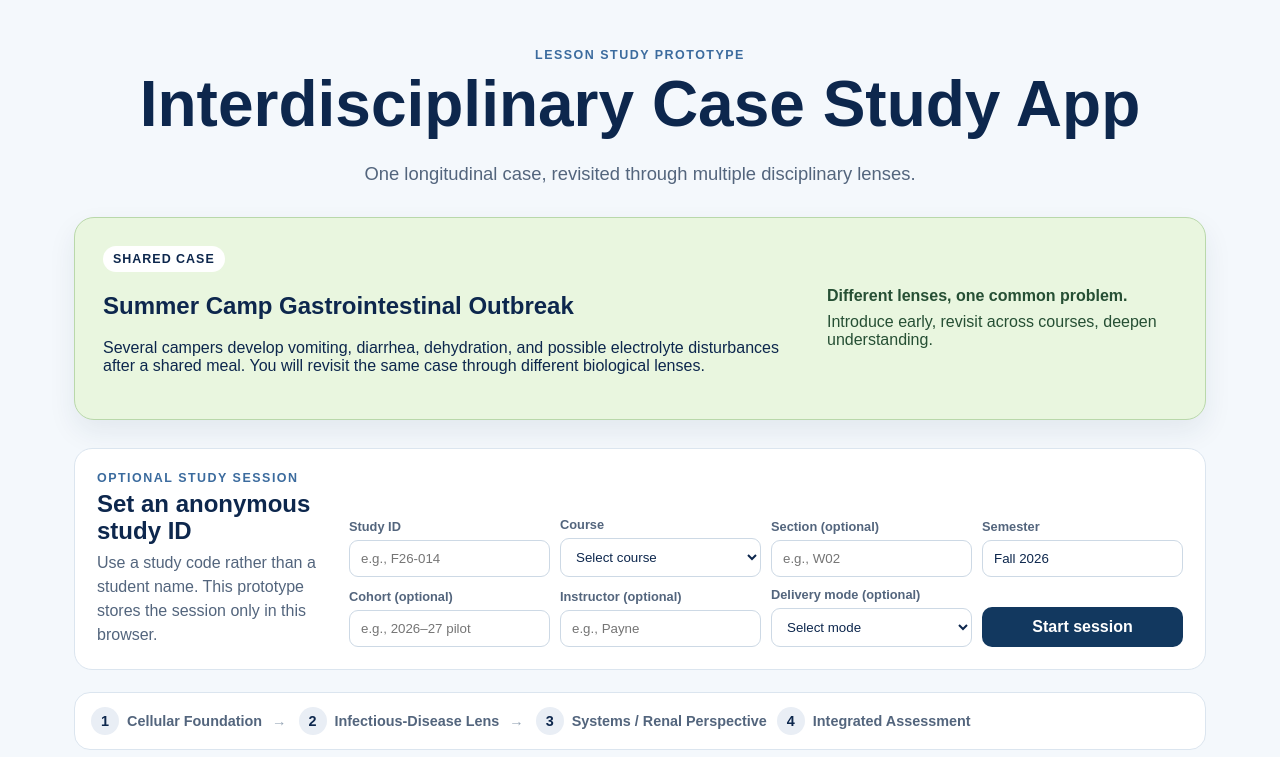
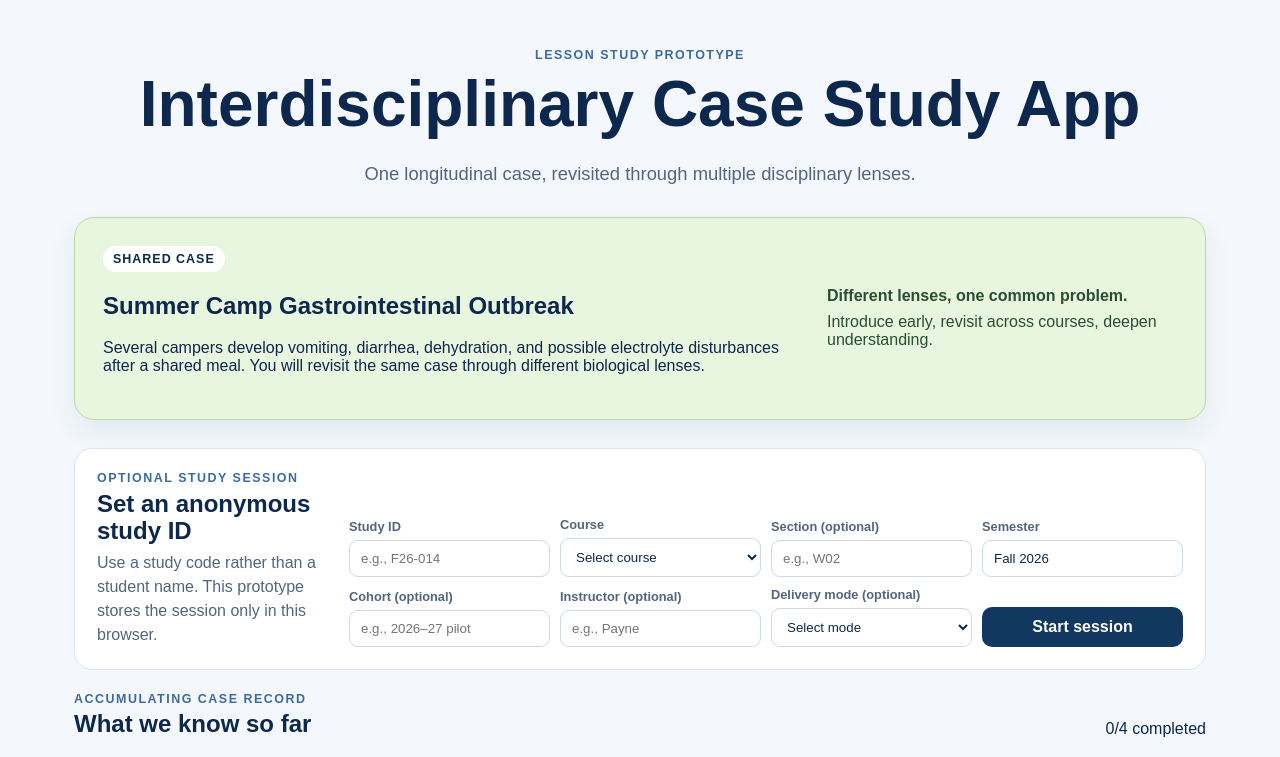
Before and after one commit to Pyn777/lesson-study-case-app, a Next.js app: page / in a window 1280 px wide. Shown: the top 757 px of the page. Built offline with nearby package versions, Linux system fonts and the light colour scheme.

Commit message:
Show accumulated case record on case overview

```diff
--- a/app/page.js
+++ b/app/page.js
@@ -1,5 +1,6 @@
 import Link from "next/link";
 import StudySession from "../components/StudySession";
+import CaseRecord from "../components/CaseRecord";
 import { modules, sharedCase } from "../data/caseData";
 
 const moduleEntries = Object.entries(modules).sort(
@@ -30,6 +31,7 @@ export default function HomePage() {
       </section>
 
       <StudySession />
+      <CaseRecord compact />
 
       <section className="progressStrip" aria-label="Course progression">
         {moduleEntries.map(([slug, module], index) => (
```
